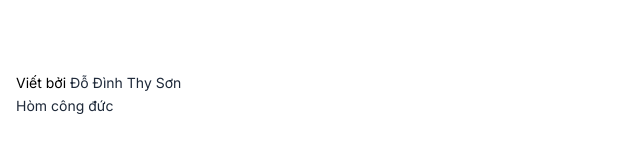
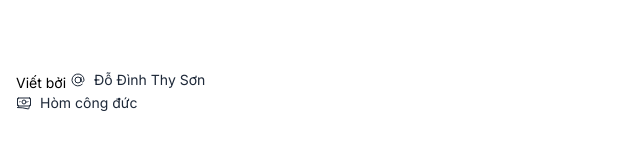
Before and after one commit to doraeminemon/bun-thang, a SvelteKit app: page / in a window 1280 px wide. Shown: the part 667-820 px from the top of the page, without its empty margins (0-640 px from the left). Built offline with nearby package versions, Linux system fonts and the light colour scheme.

Commit message:
feat(style): Refactor layout, add icons

```diff
--- a/package.json
+++ b/package.json
@@ -43,6 +43,7 @@
 	},
 	"pnpm": {
 		"onlyBuiltDependencies": [
+			"@vercel/speed-insights",
 			"esbuild"
 		]
 	},
--- /dev/null
+++ b/src/lib/assets/icons/at-icon.svelte
@@ -0,0 +1,3 @@
+<svg xmlns="http://www.w3.org/2000/svg" fill="none" viewBox="0 0 24 24" stroke-width="1.5" stroke="currentColor" class="size-4">
+  <path stroke-linecap="round" stroke-linejoin="round" d="M16.5 12a4.5 4.5 0 1 1-9 0 4.5 4.5 0 0 1 9 0Zm0 0c0 1.657 1.007 3 2.25 3S21 13.657 21 12a9 9 0 1 0-2.636 6.364M16.5 12V8.25" />
+</svg>
--- /dev/null
+++ b/src/lib/assets/icons/cash-icon.svelte
@@ -0,0 +1,3 @@
+<svg xmlns="http://www.w3.org/2000/svg" fill="none" viewBox="0 0 24 24" stroke-width="1.5" stroke="currentColor" class="size-4">
+  <path stroke-linecap="round" stroke-linejoin="round" d="M2.25 18.75a60.07 60.07 0 0 1 15.797 2.101c.727.198 1.453-.342 1.453-1.096V18.75M3.75 4.5v.75A.75.75 0 0 1 3 6h-.75m0 0v-.375c0-.621.504-1.125 1.125-1.125H20.25M2.25 6v9m18-10.5v.75c0 .414.336.75.75.75h.75m-1.5-1.5h.375c.621 0 1.125.504 1.125 1.125v9.75c0 .621-.504 1.125-1.125 1.125h-.375m1.5-1.5H21a.75.75 0 0 0-.75.75v.75m0 0H3.75m0 0h-.375a1.125 1.125 0 0 1-1.125-1.125V15m1.5 1.5v-.75A.75.75 0 0 0 3 15h-.75M15 10.5a3 3 0 1 1-6 0 3 3 0 0 1 6 0Zm3 0h.008v.008H18V10.5Zm-12 0h.008v.008H6V10.5Z" />
+</svg>
--- a/src/routes/+layout.svelte
+++ b/src/routes/+layout.svelte
@@ -5,6 +5,8 @@
 	import { injectSpeedInsights } from '@vercel/speed-insights/sveltekit';
 	import { dev } from '$app/environment';
 	import { onMount } from 'svelte';
+	import CashIcon from '$lib/assets/icons/cash-icon.svelte';
+	import AtIcon from '$lib/assets/icons/at-icon.svelte';
 	onMount(() => {
 		injectSpeedInsights();
 		injectAnalytics({ mode: dev ? 'development': 'production' });
@@ -16,15 +18,18 @@
 	<link href="https://fonts.googleapis.com/css2?family=Inter:ital,opsz,wght@0,14..32,100..900;1,14..32,100..900&display=swap" rel="stylesheet">
 </svelte:head>
 
-<nav class="m-4 sticky top-0 left-0 bg-white">
+<nav>
 	<a href="/">
 		<h1>Thuốc Lào Blog</h1>
 	</a>
 </nav>
-<main class="max-w-[700px]">
+<main>
 	{@render children()}
 </main>
-<footer class="sticky bottom-0 left-0 w-full bg-white px-4 py-4">
-  <p>Viết bởi <a href="mailto:dodinhthyson@gmail.com" rel="me">Đỗ Đình Thy Sơn</a></p>
-  <a href="/hom-cong-duc">Hòm công đức</a>
+<footer>
+  <p>Viết bởi <a href="mailto:dodinhthyson@gmail.com" rel="me"><AtIcon />Đỗ Đình Thy Sơn</a></p>
+  <a href="/hom-cong-duc">
+		<CashIcon />
+		 Hòm công đức
+	</a>
 </footer>
--- a/src/styles/app.css
+++ b/src/styles/app.css
@@ -76,6 +76,18 @@ a {
 	font-style: normal;
 }
 
+nav {
+	@apply sticky top-0 left-0 m-4 bg-white;
+}
+
+footer {
+	@apply sticky bottom-0 left-0 w-full bg-white px-4 py-4;
+}
+
+main {
+	@apply max-w-[700px];
+}
+
 @media (prefers-color-scheme: dark) {
 	body {
 		@apply bg-blue-950 text-gray-400;
@@ -83,4 +95,10 @@ a {
 	a {
 		@apply text-gray-300;
 	}
+	nav {
+		@apply bg-blue-950;
+	}
+	footer {
+		@apply bg-blue-950;
+	}
 }
```
